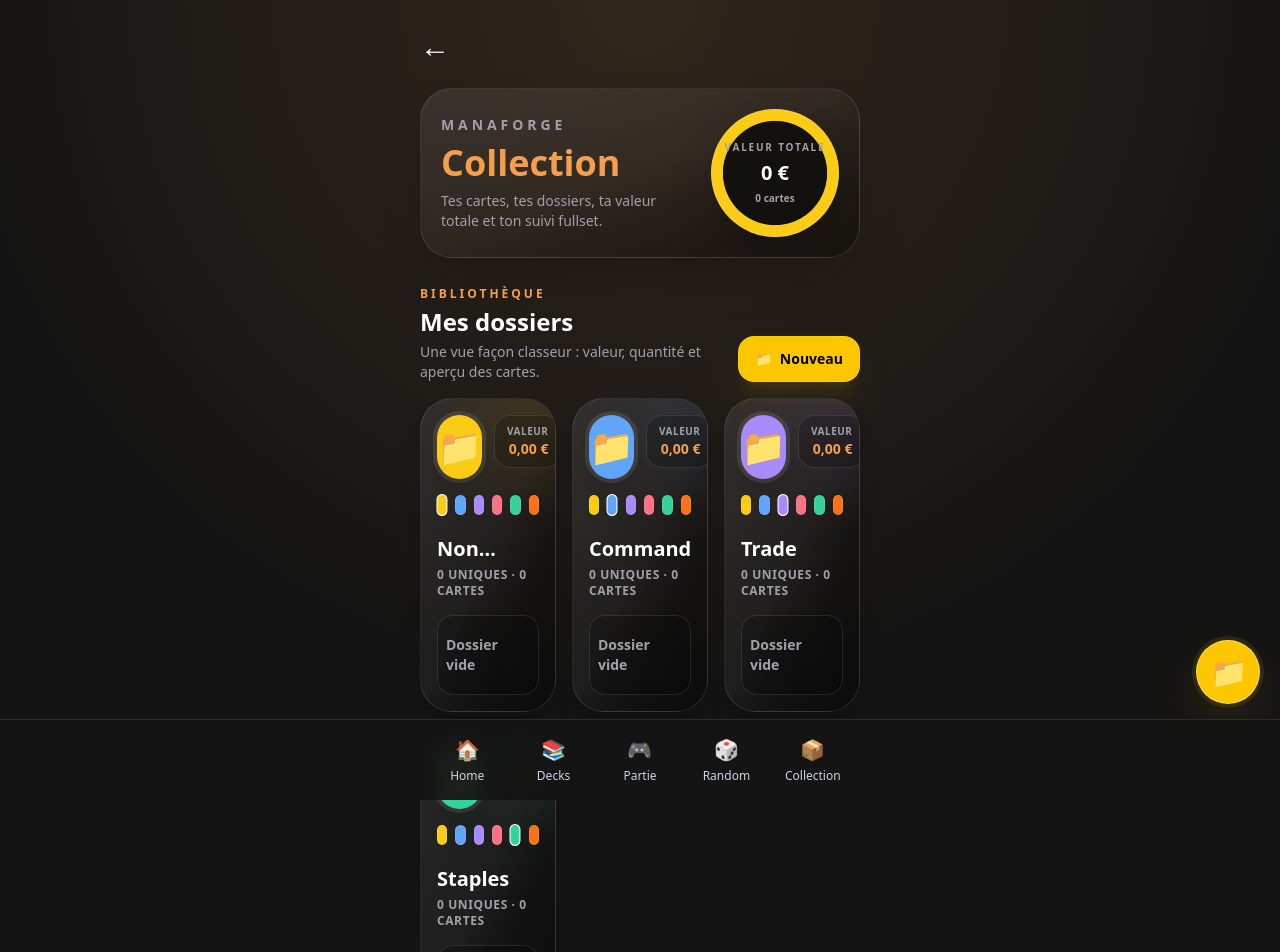
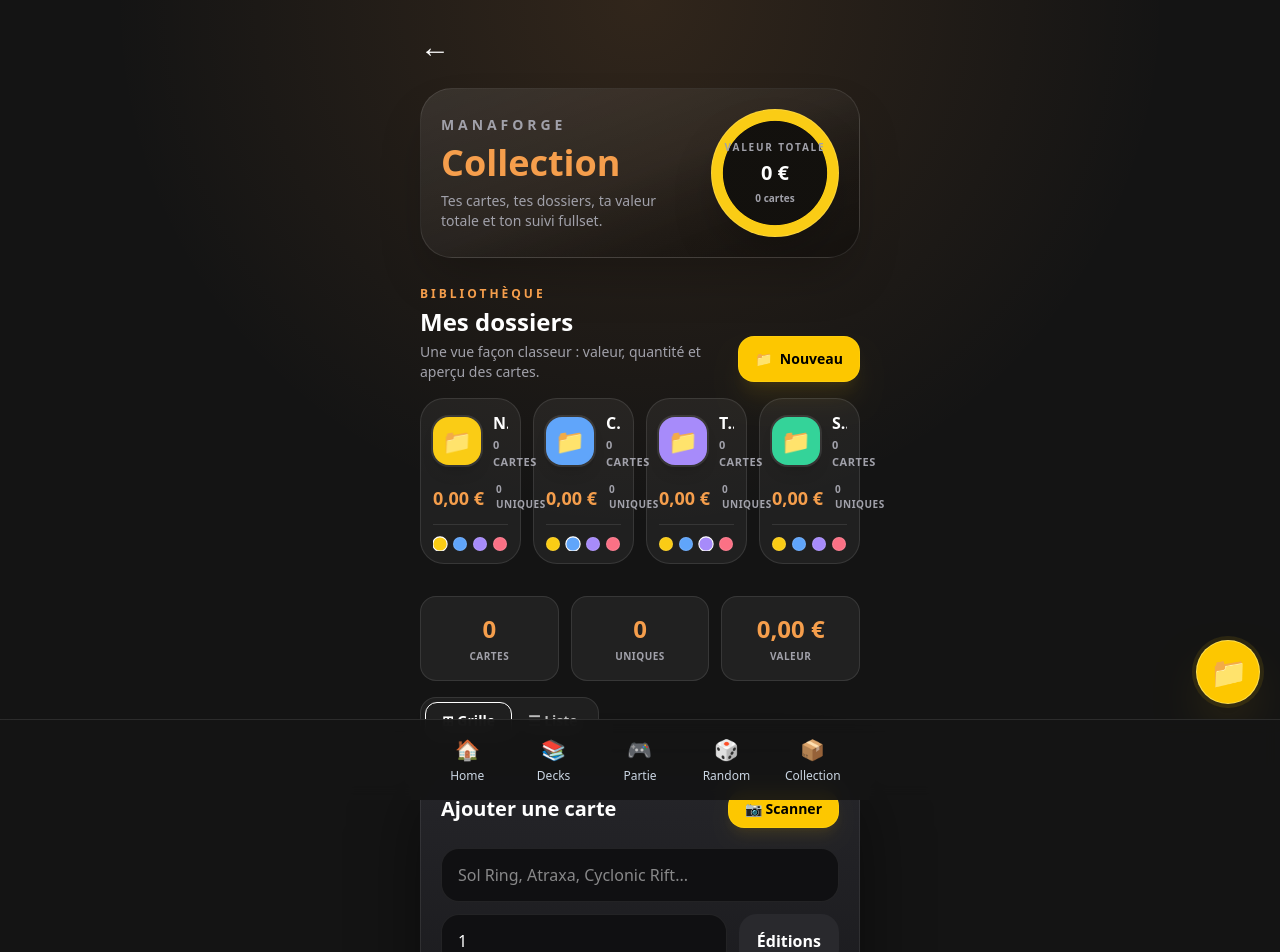
Before and after one commit to vekuAa/manaforge, a Next.js app: page /collection in a window 1280 px wide. Shown: the top 952 px of the page. Built offline with nearby package versions, Linux system fonts and the light colour scheme.

Commit message:
Amélioration game tracker mobile

```diff
--- a/app/collection/page.tsx
+++ b/app/collection/page.tsx
@@ -100,6 +100,13 @@
   const [showFolderModal, setShowFolderModal] = useState(false);
   const [folderColors, setFolderColors] = useState<Record<string, string>>(DEFAULT_FOLDER_COLORS);
   const [viewMode, setViewMode] = useState<"grid" | "list">("grid");
+  const [showScanModal, setShowScanModal] = useState(false);
+  const [scanSetCode, setScanSetCode] = useState("");
+  const [scanCollectorNumber, setScanCollectorNumber] = useState("");
+  const [scanFolder, setScanFolder] = useState("Non classé");
+  const [scanQuantity, setScanQuantity] = useState(1);
+  const [scanPreview, setScanPreview] = useState("");
+  const [isScanAdding, setIsScanAdding] = useState(false);
 
   const [fullsetCode, setFullsetCode] = useState("");
   const [fullsetCards, setFullsetCards] = useState<ScryfallCard[]>([]);
@@ -115,7 +122,13 @@
       const savedFolders = localStorage.getItem("manaforge-folders");
       const savedFolderColors = localStorage.getItem("manaforge-folder-colors");
 
-      setCards(savedCards ? (JSON.parse(savedCards) as CollectionCard[]) : []);
+      const parsedCards = savedCards ? (JSON.parse(savedCards) as CollectionCard[]) : [];
+      setCards(
+        parsedCards.map((card) => ({
+          ...card,
+          folder: card.folder || "Non classé",
+        })),
+      );
 
       if (savedFolders) {
         setFolders(JSON.parse(savedFolders) as string[]);
@@ -232,7 +245,7 @@
     return folders
       .filter((folder) => folder !== "Toutes")
       .map((folder) => {
-        const folderCards = cards.filter((card) => card.folder === folder);
+        const folderCards = cards.filter((card) => (card.folder || "Non classé") === folder);
         const totalQuantity = folderCards.reduce(
           (sum, card) => sum + card.quantity,
           0,
@@ -241,17 +254,12 @@
           (sum, card) => sum + card.price * card.quantity,
           0,
         );
-        const previewImages = folderCards
-          .filter((card) => Boolean(card.image))
-          .slice(0, 4)
-          .map((card) => card.image as string);
 
         return {
           name: folder,
           uniqueCards: folderCards.length,
           totalQuantity,
           totalValue: Math.round(totalValue * 100) / 100,
-          previewImages,
           color: folderColors[folder] || getFallbackFolderColor(folder),
         };
       });
@@ -292,6 +300,16 @@
       missing,
     };
   }, [cards, fullsetCards, fullsetCode]);
+
+  const visibleCards = useMemo(() => {
+    if (openedFolder) {
+      return cards.filter(
+        (card) => (card.folder || "Non classé") === openedFolder,
+      );
+    }
+
+    return filteredCards;
+  }, [cards, filteredCards, openedFolder]);
 
   function getCardImage(card: ScryfallCard) {
     return (
@@ -452,6 +470,76 @@
     }
   }
 
+  async function addScannedCard() {
+    const cleanSet = scanSetCode.trim().toLowerCase();
+    const cleanNumber = scanCollectorNumber.trim();
+
+    if (!cleanSet || !cleanNumber) {
+      setError("Entre le code d’extension et le numéro de collection.");
+      return;
+    }
+
+    try {
+      setIsScanAdding(true);
+      setError("");
+
+      const response = await fetch(
+        `https://api.scryfall.com/cards/${encodeURIComponent(cleanSet)}/${encodeURIComponent(cleanNumber)}`,
+      );
+
+      if (!response.ok) {
+        throw new Error("Carte introuvable avec ce code et ce numéro.");
+      }
+
+      const card = (await response.json()) as ScryfallCard;
+      const folder = scanFolder === "Toutes" ? "Non classé" : scanFolder;
+
+      setCards((current) => {
+        const existing = current.find(
+          (item) =>
+            item.setCode?.toLowerCase() === card.set?.toLowerCase() &&
+            item.collectorNumber === card.collector_number &&
+            (item.folder || "Non classé") === folder,
+        );
+
+        if (existing) {
+          return current.map((item) =>
+            item.id === existing.id
+              ? { ...item, quantity: item.quantity + scanQuantity }
+              : item,
+          );
+        }
+
+        return [
+          ...current,
+          {
+            id: Date.now(),
+            name: card.name,
+            image: getCardImage(card),
+            quantity: scanQuantity,
+            price: getCardPrice(card),
+            typeLine: card.type_line || "",
+            setName: card.set_name || "Extension inconnue",
+            setCode: card.set || "",
+            collectorNumber: card.collector_number || "",
+            rarity: card.rarity || "unknown",
+            folder,
+          },
+        ];
+      });
+
+      setScanSetCode("");
+      setScanCollectorNumber("");
+      setScanQuantity(1);
+      setScanPreview("");
+      setShowScanModal(false);
+    } catch (err) {
+      setError(err instanceof Error ? err.message : "Erreur pendant le scan.");
+    } finally {
+      setIsScanAdding(false);
+    }
+  }
+
   async function loadFullset() {
     const cleanSet = fullsetCode.trim().toLowerCase();
 
@@ -587,7 +675,7 @@
             <div
               className={
                 viewMode === "grid"
-                  ? "grid grid-cols-1 gap-4 sm:grid-cols-2 lg:grid-cols-3"
+                  ? "grid grid-cols-2 gap-3 sm:grid-cols-3 lg:grid-cols-4"
                   : "grid gap-3"
               }
             >
@@ -650,8 +738,8 @@
             onClick={() => setViewMode("grid")}
             className={`rounded-xl px-4 py-2 text-sm font-black transition ${
               viewMode === "grid"
-                ? "border border-accent/50 bg-accent/20 text-white shadow-lg"
-                : "text-muted hover:bg-white/10 hover:text-white"
+                ? "border border-accent/50 bg-accent/20 !text-white shadow-lg"
+                : "!text-white/70 hover:bg-white/10 hover:!text-white"
             }`}
           >
             ⊞ Grille
@@ -661,8 +749,8 @@
             onClick={() => setViewMode("list")}
             className={`rounded-xl px-4 py-2 text-sm font-black transition ${
               viewMode === "list"
-                ? "border border-accent/50 bg-accent/20 text-white shadow-lg"
-                : "text-muted hover:bg-white/10 hover:text-white"
+                ? "border border-accent/50 bg-accent/20 !text-white shadow-lg"
+                : "!text-white/70 hover:bg-white/10 hover:!text-white"
             }`}
           >
             ☰ Liste
@@ -670,7 +758,15 @@
         </div>
 
         <div className="mt-6 card-premium p-5">
+          <div className="flex items-center justify-between gap-3">
             <h2 className="text-xl font-black">Ajouter une carte</h2>
+            <button
+              onClick={() => setShowScanModal(true)}
+              className="rounded-2xl border border-yellow-300/30 bg-yellow-400 px-4 py-2 text-sm font-black text-black shadow-lg shadow-yellow-500/10"
+            >
+              📷 Scanner
+            </button>
+          </div>
 
           <div className="mt-5 space-y-3">
             <div className="relative">
@@ -867,19 +963,20 @@
           </div>
         </div>
 
+        {openedFolder && (
           <div
             className={
               viewMode === "grid"
-              ? "mt-5 grid grid-cols-2 gap-3"
+                ? "mt-5 grid grid-cols-2 gap-3 sm:grid-cols-3"
                 : "mt-5 grid gap-3"
             }
           >
-          {filteredCards.length === 0 ? (
+            {visibleCards.length === 0 ? (
               <div className="card-soft col-span-2 p-5 text-center text-muted">
-              Aucune carte trouvée.
+                Ce dossier est vide.
               </div>
             ) : (
-            filteredCards.map((card) =>
+              visibleCards.map((card) =>
                 viewMode === "grid" ? (
                   <CardGridItem
                     key={card.id}
@@ -902,6 +999,7 @@
               )
             )}
           </div>
+        )}
       </section>
 
       <button
@@ -911,6 +1009,100 @@
       >
         <span aria-hidden="true">📁</span>
       </button>
+
+      {showScanModal && (
+        <div className="fixed inset-0 z-[100] flex items-center justify-center bg-black/75 p-4 backdrop-blur-sm">
+          <div className="w-full max-w-md rounded-3xl border border-white/10 bg-[#0f0f15] p-6 shadow-2xl">
+            <div className="flex items-start justify-between gap-4">
+              <div>
+                <p className="text-xs font-black uppercase tracking-[0.25em] text-accent">
+                  Scan carte
+                </p>
+                <h2 className="mt-1 text-2xl font-black">Ajouter par numéro</h2>
+                <p className="mt-2 text-sm text-muted">
+                  Prends la carte en photo, puis renseigne le code d’extension et le numéro en bas de carte.
+                </p>
+              </div>
+
+              <button
+                onClick={() => setShowScanModal(false)}
+                className="rounded-2xl bg-white/10 px-3 py-2 font-black"
+                aria-label="Fermer"
+              >
+                ✕
+              </button>
+            </div>
+
+            <label className="mt-5 flex cursor-pointer flex-col items-center justify-center rounded-3xl border border-dashed border-white/15 bg-black/20 p-5 text-center transition hover:bg-white/[0.06]">
+              {scanPreview ? (
+                <img src={scanPreview} alt="Carte scannée" className="max-h-64 rounded-2xl object-contain" />
+              ) : (
+                <>
+                  <span className="text-4xl">📷</span>
+                  <span className="mt-2 text-sm font-bold text-muted">Ouvrir la caméra</span>
+                </>
+              )}
+              <input
+                type="file"
+                accept="image/*"
+                capture="environment"
+                className="hidden"
+                onChange={(event) => {
+                  const file = event.target.files?.[0];
+                  if (!file) return;
+                  setScanPreview(URL.createObjectURL(file));
+                }}
+              />
+            </label>
+
+            <div className="mt-4 grid grid-cols-2 gap-3">
+              <input
+                value={scanSetCode}
+                onChange={(event) => setScanSetCode(event.target.value)}
+                placeholder="Code : mh3"
+                className="input-premium uppercase"
+              />
+              <input
+                value={scanCollectorNumber}
+                onChange={(event) => setScanCollectorNumber(event.target.value)}
+                placeholder="N° : 123"
+                className="input-premium"
+              />
+            </div>
+
+            <div className="mt-3 grid grid-cols-[0.7fr_1.3fr] gap-3">
+              <input
+                type="number"
+                min={1}
+                value={scanQuantity}
+                onChange={(event) => setScanQuantity(Math.max(1, Number(event.target.value)))}
+                className="input-premium"
+              />
+              <select
+                value={scanFolder}
+                onChange={(event) => setScanFolder(event.target.value)}
+                className="input-premium"
+              >
+                {folders
+                  .filter((folder) => folder !== "Toutes")
+                  .map((folder) => (
+                    <option key={folder} value={folder}>
+                      {folder}
+                    </option>
+                  ))}
+              </select>
+            </div>
+
+            <button
+              onClick={addScannedCard}
+              disabled={isScanAdding}
+              className="btn-primary mt-4 w-full disabled:opacity-50"
+            >
+              {isScanAdding ? "Ajout..." : "Ajouter la carte scannée"}
+            </button>
+          </div>
+        </div>
+      )}
 
       {showFolderModal && (
         <div className="fixed inset-0 z-[100] flex items-center justify-center bg-black/75 p-4 backdrop-blur-sm">
@@ -1102,7 +1294,6 @@
     uniqueCards: number;
     totalQuantity: number;
     totalValue: number;
-    previewImages: string[];
     color: string;
   };
   viewMode: "grid" | "list";
@@ -1115,90 +1306,35 @@
 
   if (viewMode === "list") {
     return (
-      <div className="group relative overflow-hidden rounded-3xl border border-white/10 bg-white/[0.06] p-3 shadow-xl transition hover:border-yellow-300/40 hover:bg-white/[0.08]">
-        <button
-          onClick={onOpen}
-          className="flex w-full items-center gap-4 text-left"
-        >
+      <div className="group relative rounded-3xl border border-white/10 bg-white/[0.055] p-3 transition hover:border-yellow-300/40 hover:bg-white/[0.08]">
+        <button onClick={onOpen} className="flex w-full items-center gap-3 text-left">
           <div
-            className="flex h-14 w-14 items-center justify-center rounded-2xl text-3xl shadow-lg"
+            className="flex h-12 w-12 shrink-0 items-center justify-center rounded-2xl text-2xl shadow-lg"
             style={{ backgroundColor: folder.color }}
           >
             📁
           </div>
 
           <div className="min-w-0 flex-1">
-            <p className="truncate text-lg font-black">{folder.name}</p>
-            <p className="mt-1 text-xs font-bold uppercase tracking-wider text-muted">
-              {folder.uniqueCards} uniques · {folder.totalQuantity} cartes
+            <p className="truncate text-base font-black">{folder.name}</p>
+            <p className="mt-0.5 text-[11px] font-bold uppercase tracking-wider text-muted">
+              {folder.totalQuantity} cartes · {folder.uniqueCards} uniques
             </p>
           </div>
 
-          <div className="shrink-0 text-right">
-            <p className="text-lg font-black text-accent">
+          <p className="shrink-0 text-sm font-black text-accent">
             {formatCurrency(folder.totalValue)}
           </p>
-            <div className="mt-2 flex justify-end gap-1" onClick={(event) => event.stopPropagation()}>
-              {FOLDER_COLOR_PALETTE.slice(0, 5).map((color) => (
-                <span
-                  key={color}
-                  role="button"
-                  tabIndex={0}
-                  onClick={() => onColorChange(color)}
-                  onKeyDown={(event) => {
-                    if (event.key === "Enter") onColorChange(color);
-                  }}
-                  className="h-3 w-3 rounded-full border border-white/20"
-                  style={{ backgroundColor: color }}
-                  aria-label={`Couleur ${color}`}
-                />
-              ))}
-            </div>
-          </div>
         </button>
 
-        {!isDefaultFolder && (
-          <button
-            onClick={onDelete}
-            className="absolute right-3 top-3 rounded-xl bg-red-500/10 px-3 py-2 text-xs font-black text-red-300 opacity-70 transition hover:opacity-100"
-            title="Supprimer le dossier"
-          >
-            ✕
-          </button>
-        )}
-      </div>
-    );
-  }
-
-  return (
-    <div className="group relative overflow-hidden rounded-[2rem] border border-white/10 bg-gradient-to-br from-white/[0.09] via-white/[0.04] to-black/40 p-4 shadow-xl transition hover:-translate-y-0.5 hover:border-yellow-300/40 hover:shadow-2xl">
-      <div className="pointer-events-none absolute -right-10 -top-10 h-28 w-28 rounded-full blur-2xl"
-        style={{ backgroundColor: `${folder.color}22` }} />
-
-      <button onClick={onOpen} className="relative z-10 w-full text-left">
-        <div className="flex items-start justify-between gap-3">
-          <div className="flex h-16 w-16 items-center justify-center rounded-3xl text-4xl shadow-lg ring-4 ring-white/10"
-            style={{ backgroundColor: folder.color }}>
-            📁
-          </div>
-
-          <div className="rounded-2xl border border-white/10 bg-black/20 px-3 py-2 text-right">
-            <p className="text-[10px] font-black uppercase tracking-wider text-muted">
-              Valeur
-            </p>
-            <p className="text-sm font-black text-accent">
-              {formatCurrency(folder.totalValue)}
-            </p>
-          </div>
-        </div>
-
-        <div className="mt-4 flex gap-2" onClick={(event) => event.stopPropagation()}>
-          {FOLDER_COLOR_PALETTE.slice(0, 6).map((color) => (
+        <div className="mt-3 flex items-center justify-between gap-3 border-t border-white/10 pt-3">
+          <div className="flex gap-1.5">
+            {FOLDER_COLOR_PALETTE.map((color) => (
               <button
                 key={color}
                 type="button"
                 onClick={() => onColorChange(color)}
-              className={`h-5 w-5 rounded-full border transition ${
+                className={`h-4 w-4 rounded-full border transition ${
                   folder.color === color ? "scale-110 border-white" : "border-white/10"
                 }`}
                 style={{ backgroundColor: color }}
@@ -1207,36 +1343,67 @@
             ))}
           </div>
 
-        <p className="mt-5 line-clamp-1 text-xl font-black">{folder.name}</p>
-        <p className="mt-1 text-xs font-bold uppercase tracking-wider text-muted">
-          {folder.uniqueCards} uniques · {folder.totalQuantity} cartes
-        </p>
-
-        <div className="mt-4 flex h-20 items-end gap-2 overflow-hidden rounded-2xl border border-white/10 bg-black/20 p-2">
-          {folder.previewImages.length > 0 ? (
-            folder.previewImages.map((image, index) => (
-              <img
-                key={`${image}-${index}`}
-                src={image}
-                alt="Aperçu carte"
-                className="h-16 w-11 rounded-lg object-cover shadow-lg"
-                style={{
-                  transform: `translateY(${index % 2 === 0 ? 0 : 8}px)`,
-                }}
-              />
-            ))
-          ) : (
-            <div className="flex h-full w-full items-center justify-center text-sm font-bold text-muted">
-              Dossier vide
-            </div>
+          {!isDefaultFolder && (
+            <button
+              onClick={onDelete}
+              className="rounded-xl bg-red-500/10 px-2.5 py-1.5 text-xs font-black text-red-300"
+            >
+              Supprimer
+            </button>
           )}
         </div>
+      </div>
+    );
+  }
+
+  return (
+    <div className="group relative rounded-3xl border border-white/10 bg-white/[0.055] p-3 transition hover:-translate-y-0.5 hover:border-yellow-300/40 hover:bg-white/[0.08]">
+      <button onClick={onOpen} className="w-full text-left">
+        <div className="flex items-center gap-3">
+          <div
+            className="flex h-12 w-12 shrink-0 items-center justify-center rounded-2xl text-2xl shadow-lg ring-2 ring-white/10"
+            style={{ backgroundColor: folder.color }}
+          >
+            📁
+          </div>
+
+          <div className="min-w-0 flex-1">
+            <p className="truncate text-base font-black">{folder.name}</p>
+            <p className="mt-0.5 text-[11px] font-bold uppercase tracking-wider text-muted">
+              {folder.totalQuantity} cartes
+            </p>
+          </div>
+        </div>
+
+        <div className="mt-3 flex items-end justify-between gap-3">
+          <p className="text-lg font-black text-accent">
+            {formatCurrency(folder.totalValue)}
+          </p>
+          <p className="text-[10px] font-bold uppercase tracking-wider text-muted">
+            {folder.uniqueCards} uniques
+          </p>
+        </div>
       </button>
+
+      <div className="mt-3 flex gap-1.5 overflow-hidden border-t border-white/10 pt-3">
+        {FOLDER_COLOR_PALETTE.map((color) => (
+          <button
+            key={color}
+            type="button"
+            onClick={() => onColorChange(color)}
+            className={`h-3.5 w-3.5 shrink-0 rounded-full border transition ${
+              folder.color === color ? "scale-110 border-white" : "border-white/10"
+            }`}
+            style={{ backgroundColor: color }}
+            aria-label={`Couleur ${color}`}
+          />
+        ))}
+      </div>
 
       {!isDefaultFolder && (
         <button
           onClick={onDelete}
-          className="absolute right-3 top-3 z-20 rounded-xl bg-red-500/10 px-3 py-2 text-xs font-black text-red-300 opacity-0 transition group-hover:opacity-100"
+          className="absolute right-2 top-2 rounded-xl bg-black/40 px-2 py-1 text-xs font-black text-red-300 opacity-0 transition group-hover:opacity-100"
           title="Supprimer le dossier"
         >
           ✕
```
Lines whose indentation alone changed are shown as unchanged.
